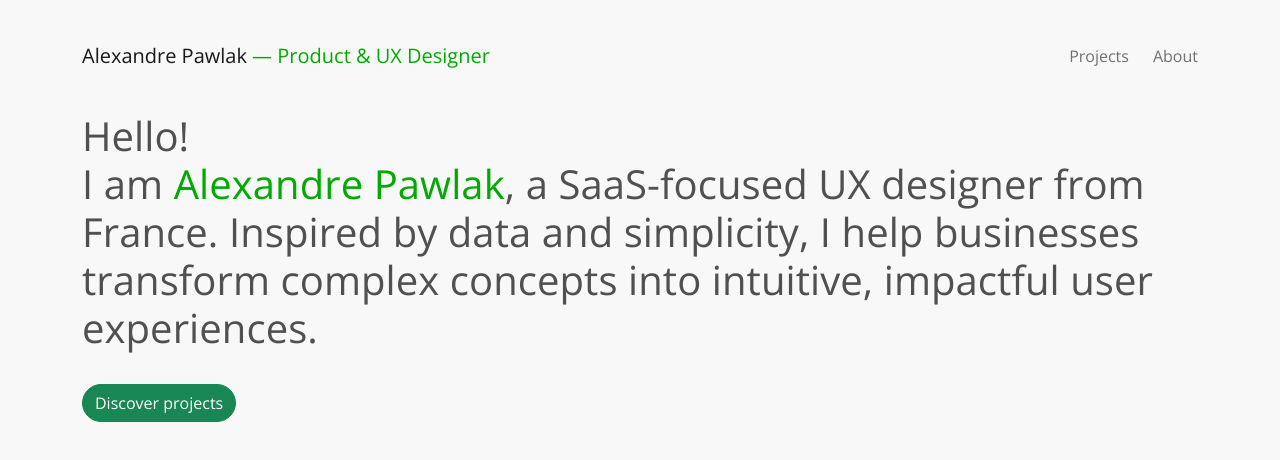
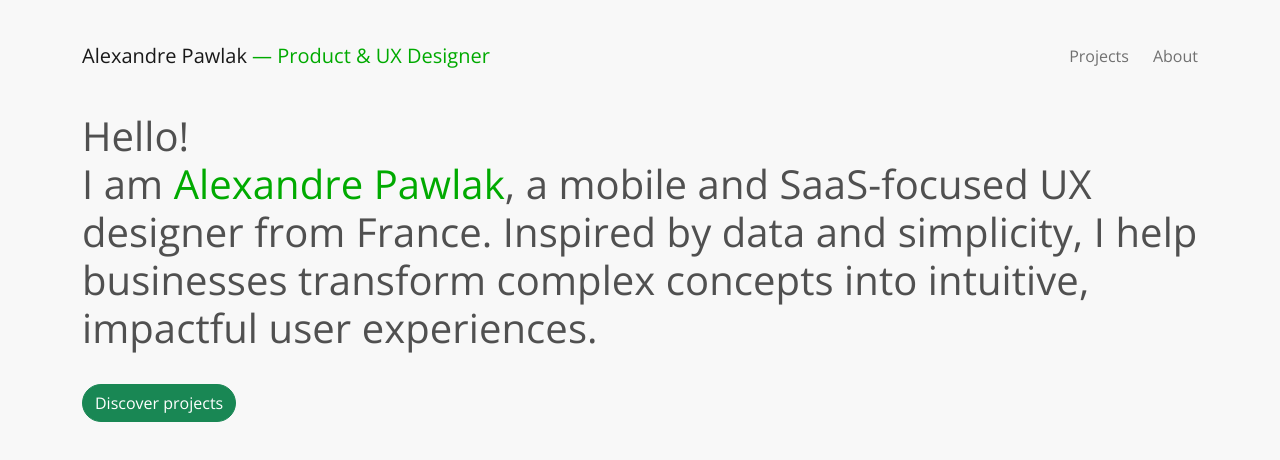
Before and after one commit to alexpawlak/portfolio-2025, a plain HTML site: page index.html in a window 1280 px wide. Drawn offline with nearby package versions, Linux system fonts and the light colour scheme.

Commit message:
Update projects order; update index text

```diff
--- a/index.html
+++ b/index.html
@@ -18,7 +18,7 @@
       <div id="navbar-container"></div>
     </div>
     <div class="container">
-      <h1>Hello!<br> I am <span>Alexandre Pawlak</span>, a SaaS-focused UX designer from France. Inspired by data and simplicity, I help businesses transform complex concepts into intuitive, impactful user experiences.</h1>
+      <h1>Hello!<br> I am <span>Alexandre Pawlak</span>, a mobile and SaaS-focused UX designer from France. Inspired by data and simplicity, I help businesses transform complex concepts into intuitive, impactful user experiences.</h1>
       <div class="row">
         <div class="col"><a class="btn btn-success" role="button" href="projects.html">Discover projects</a></div>
       </div>
```
